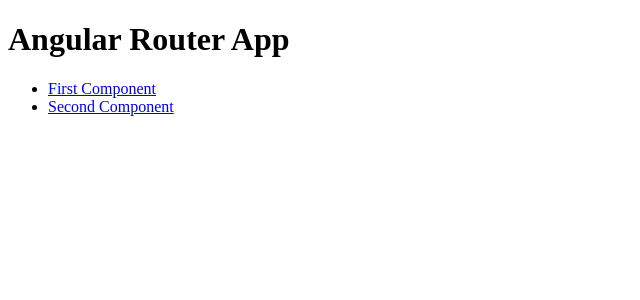
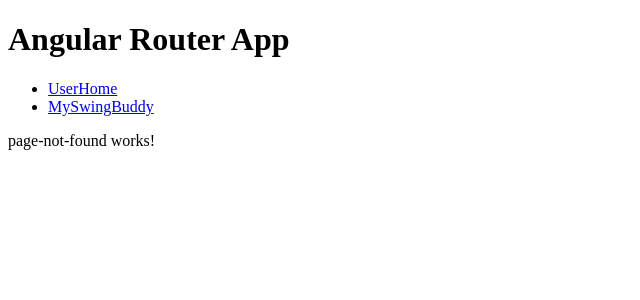
Before and after one commit to Tu-Nguyen2/MySwingBuddy, an Angular app: page / in a window 1280 px wide. Shown: the top 300 px of the page, without its empty margins (0-640 px from the left). Built offline with nearby package versions, Linux system fonts and the light colour scheme.

Commit message:
Routing complete

```diff
--- a/src/app/app.component.html
+++ b/src/app/app.component.html
@@ -1,8 +1,8 @@
 <h1>Angular Router App</h1>
 <nav>
   <ul>
-    <li><a routerLink="/UserHome" routerLinkActive="active" ariaCurrentWhenActive="page">First Component</a></li>
-    <li><a routerLink="/MySwingBuddy" routerLinkActive="active" ariaCurrentWhenActive="page">Second Component</a></li>
+    <li><a routerLink="/UserHome" routerLinkActive="active" ariaCurrentWhenActive="page">UserHome</a></li>
+    <li><a routerLink="/MySwingBuddy" routerLinkActive="active" ariaCurrentWhenActive="page">MySwingBuddy</a></li>
   </ul>
 </nav>
 <!-- The routed views render in the <router-outlet>-->
--- a/src/app/app.component.ts
+++ b/src/app/app.component.ts
@@ -3,11 +3,12 @@
 import { MySwingBuddyComponent } from './my-swing-buddy/my-swing-buddy.component';
 import { PageNotFoundComponent } from './page-not-found/page-not-found.component';
 import { RouterLink, RouterLinkActive, RouterOutlet, Routes } from '@angular/router';
+import { CommonModule } from '@angular/common';
 
 @Component({
   selector: 'app-root',
   standalone: true,
-  imports: [RouterOutlet, RouterOutlet, RouterLink, RouterLinkActive],
+  imports: [RouterOutlet, RouterLink, RouterLinkActive, CommonModule],
   templateUrl: './app.component.html',
   styleUrl: './app.component.css'
 })
--- a/src/app/app.routes.ts
+++ b/src/app/app.routes.ts
@@ -1,3 +1,19 @@
 import { Routes } from '@angular/router';
+import { UserHomeComponent } from './user-home/user-home.component';
+import { MySwingBuddyComponent } from './my-swing-buddy/my-swing-buddy.component';
+import { PageNotFoundComponent } from './page-not-found/page-not-found.component';
 
-export const routes: Routes = [];
+export const routes: Routes = [
+    {
+        path:'UserHome',
+        component: UserHomeComponent
+    },
+    {
+        path:'MySwingBuddy',
+        component: MySwingBuddyComponent
+    },
+    {
+        path:'**',
+        component: PageNotFoundComponent
+    }
+];
```
